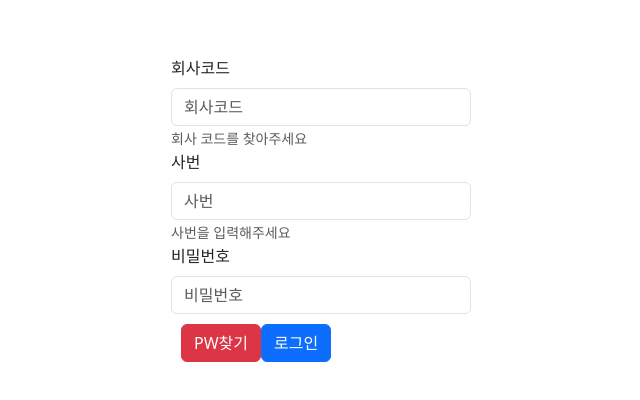
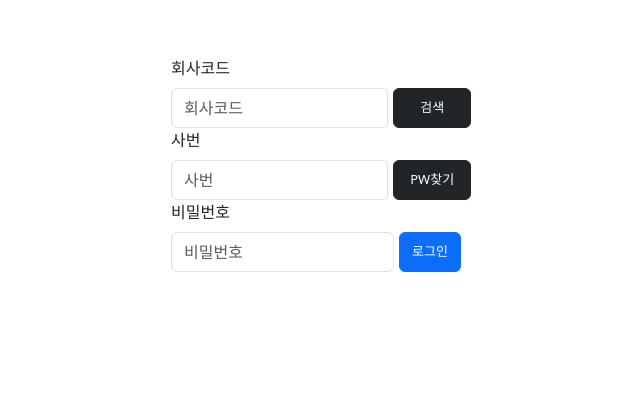
Before and after one commit to Hanxbeen/React_Tutorial, a React (Create React App) app in the folder Prototype/prototype/: page / in a window 1280 px wide. Shown: the part 144-544 px from the top of the page, without its empty margins (319-959 px from the left). Built offline with nearby package versions, Linux system fonts and the light colour scheme.

Commit message:
feat : 'GUI와 맞게 css 수정 및 마무리 '

```diff
--- a/Prototype/prototype/src/StartPage.js
+++ b/Prototype/prototype/src/StartPage.js
@@ -22,26 +22,52 @@ const StartPage = () => {
       >
         <Form.Group className="companyCode" controlId="companyCode">
           <Form.Label>회사코드</Form.Label>
-          <Form.Control type="text" placeholder="회사코드" />
-          <Form.Text className="text-muted">회사 코드를 찾아주세요</Form.Text>
+          <div style={{ display: "flex", height: "40px" }}>
+            <Form.Control type="text" placeholder="회사코드" />
+            <Button
+              variant="dark"
+              type="search"
+              style={{ marginLeft: "5px", width: "100px", fontSize: "13px" }}
+            >
+              검색
+            </Button>
+          </div>
+          {/*<Form.Text className="text-muted">회사 코드를 찾아주세요</Form.Text>*/}
         </Form.Group>
+
         <Form.Group className="companyNumber" controlId="companyNumber">
           <Form.Label>사번</Form.Label>
-          <Form.Control type="number" placeholder="사번" />
-          <Form.Text className="text-muted">사번을 입력해주세요</Form.Text>
+          <div style={{ display: "flex", height: "40px" }}>
+            <Form.Control type="text" placeholder="사번" />
+            {/* <Form.Text className="text-muted">사번을 입력해주세요</Form.Text>*/}
+            <Button
+              variant="dark"
+              type="submit"
+              style={{ marginLeft: "5px", width: "100px", fontSize: "13px" }}
+            >
+              PW찾기
+            </Button>
+          </div>
         </Form.Group>
+
         <Form.Group className="password" controlId="password">
           <Form.Label>비밀번호</Form.Label>
-          <Form.Control type="password" placeholder="비밀번호" />
+          <div style={{ display: "flex", height: "40px" }}>
+            <Form.Control type="password" placeholder="비밀번호" />
+            <div
+              style={{
+                marginLeft: "5px",
+                width: "100px",
+              }}
+            >
+              <Link to="/main">
+                <Button style={{ height: "40px", fontSize: "13px" }}>
+                  로그인
+                </Button>
+              </Link>
+            </div>
+          </div>
         </Form.Group>
-        <div style={{ margin: 10 }}>
-          <Button variant="danger" type="submit">
-            PW찾기
-          </Button>
-          <Link to="/main">
-            <Button>로그인</Button>
-          </Link>
-        </div>
       </Form>
     </div>
   );
```
